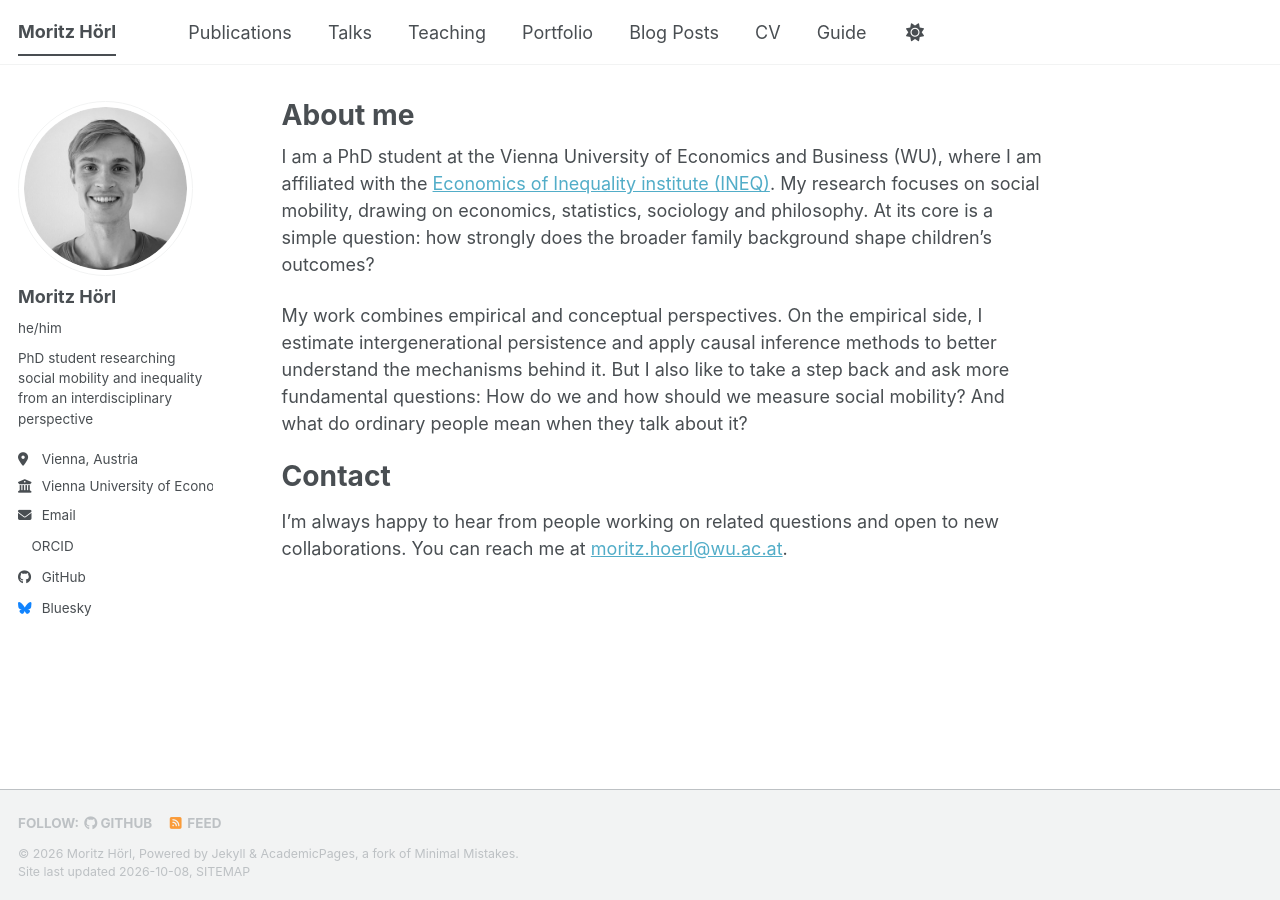
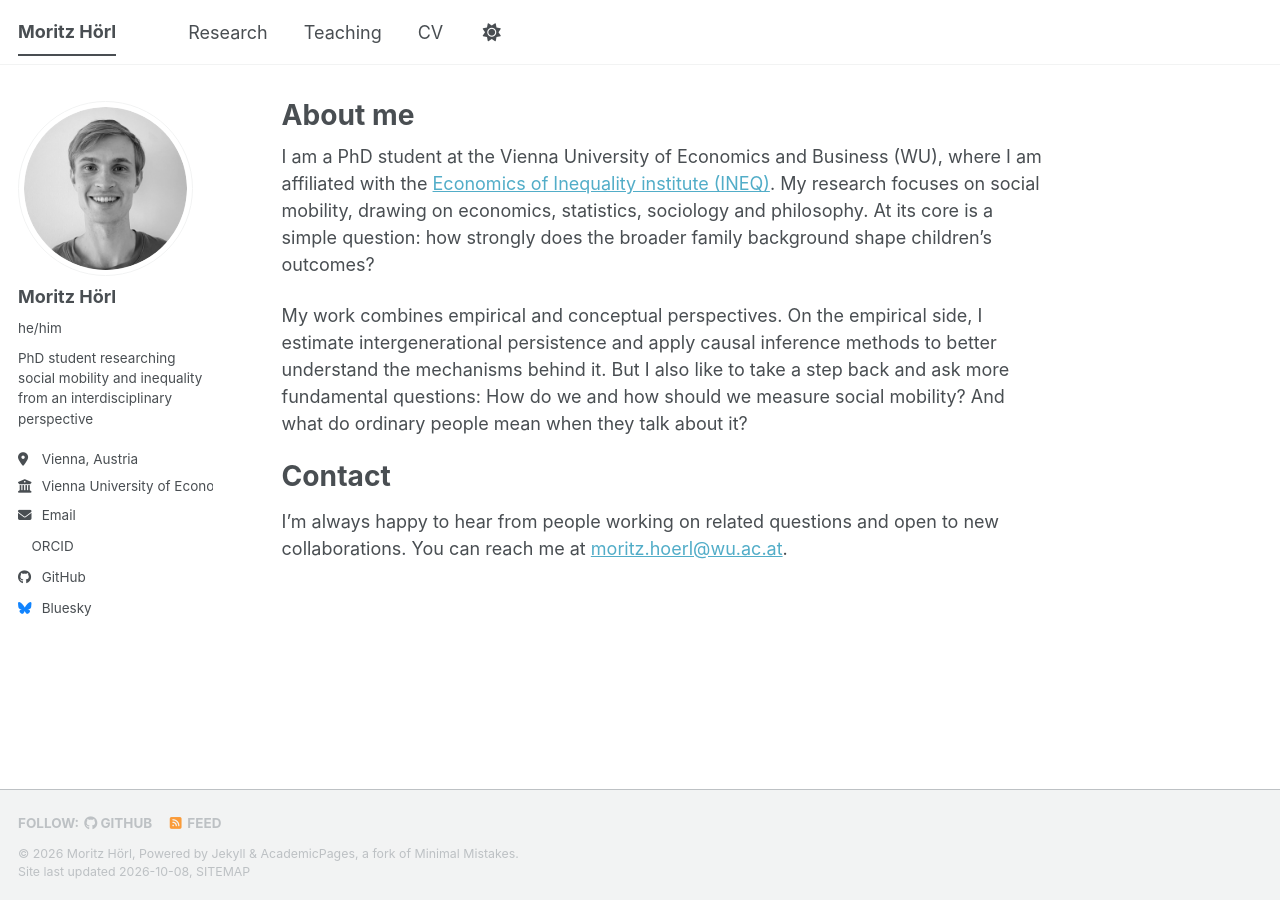
Before and after one commit to moritz-hoerl/moritz-hoerl.github.io, a Jekyll site: the page built from _pages/about.md, in a window 1280 px wide. Built offline with Jekyll 4.4.1, drawn with Linux system fonts in a browser that asks for light colours; a style sheet for code colours, icons or effects is not loaded.

Commit message:
Update navigation.yml

```diff
--- a/_data/navigation.yml
+++ b/_data/navigation.yml
@@ -8,26 +8,11 @@
 #      Markdown formatted page while the second is generated using JSON.
 
 main:
-  - title: "Publications"
+  - title: "Research"
     url: /publications/
-
-  - title: "Talks"
-    url: /talks/
 
   - title: "Teaching"
     url: /teaching/
 
-  - title: "Portfolio"
-    url: /portfolio/
-
-  - title: "Blog Posts"
-    url: /year-archive/
-
   - title: "CV"
     url: /cv/
-
-  # - title: "CV"
-  #   url: /cv-json/
-
-  - title: "Guide"
-    url: /markdown/
```
